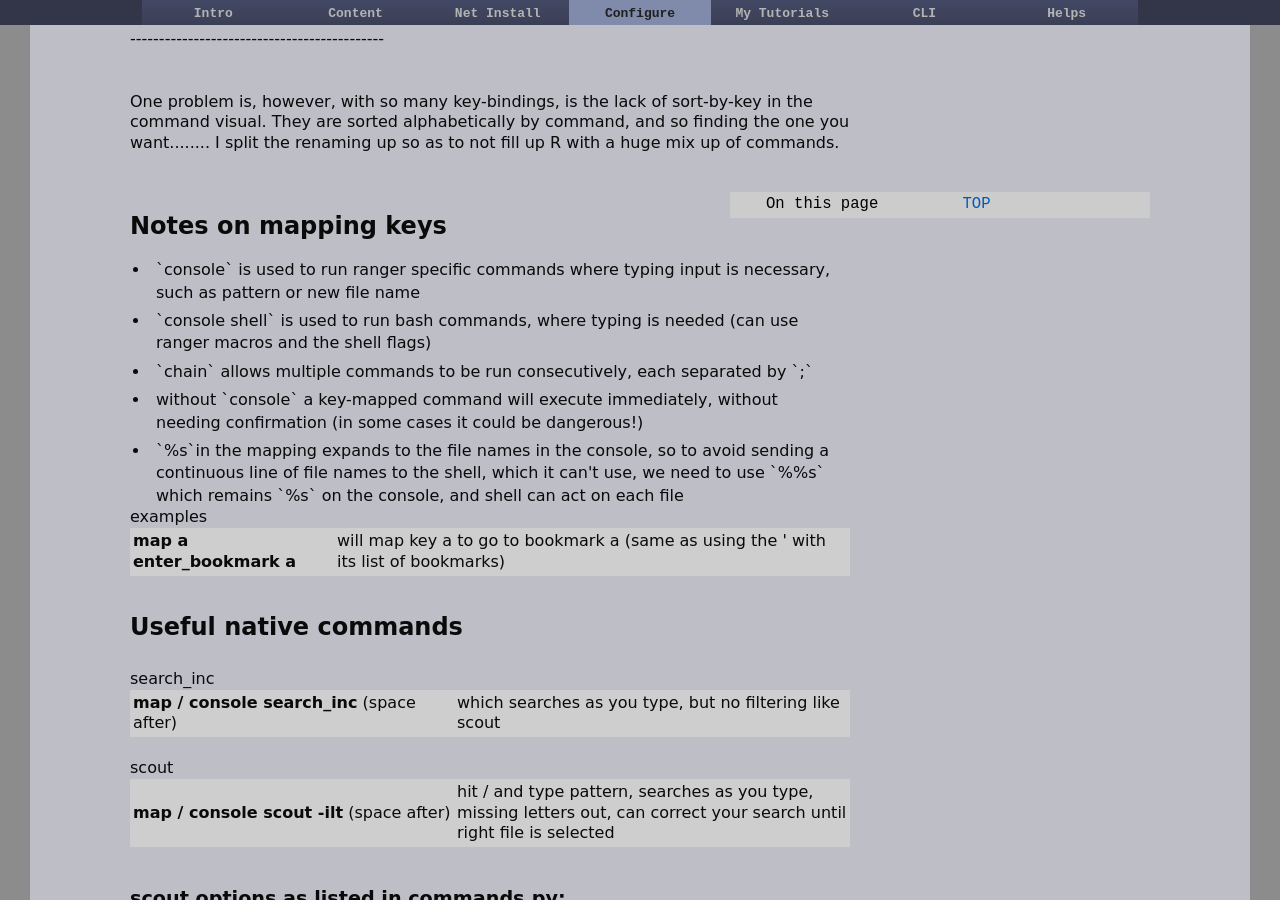
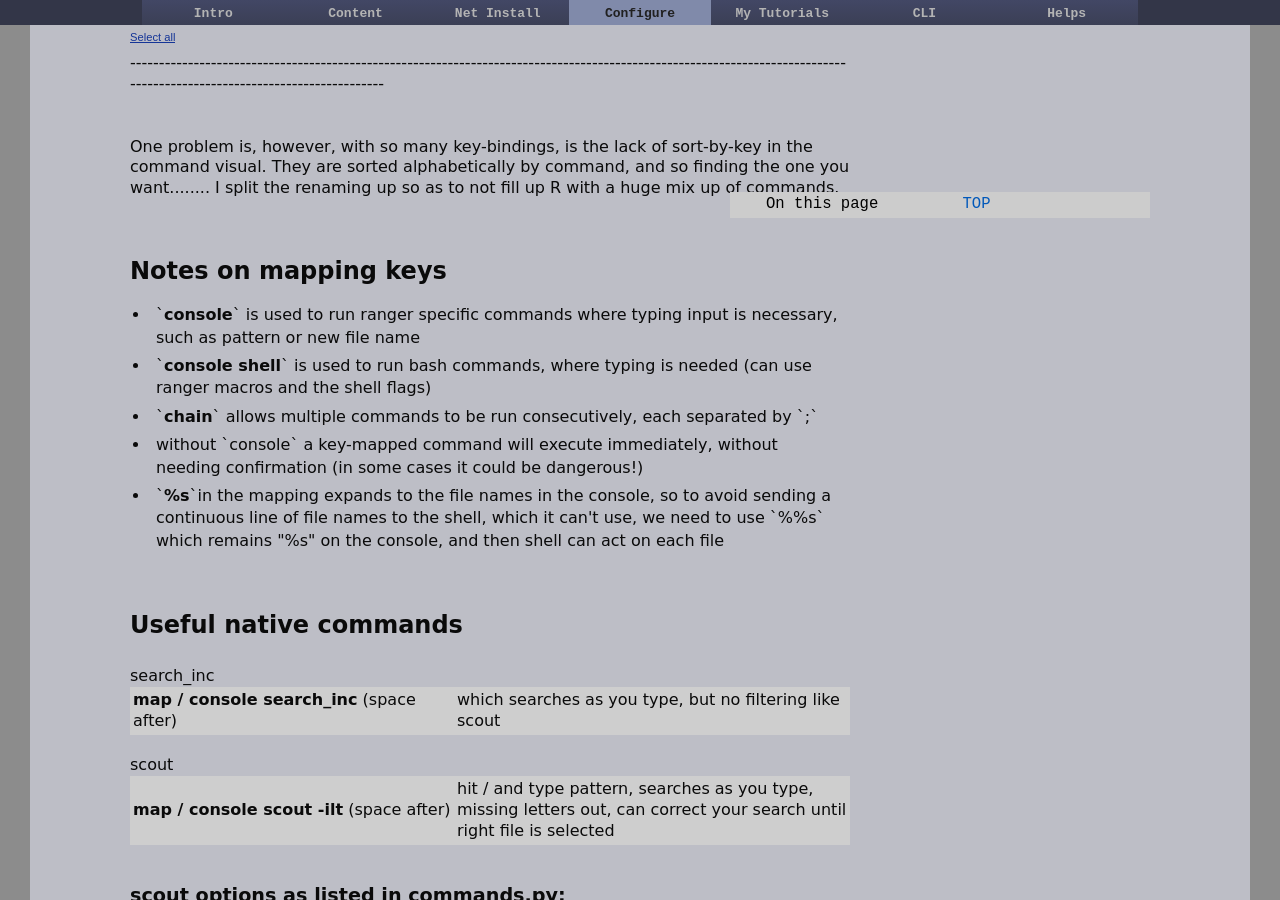
Before and after one commit to dquinton/debian-install, a Jekyll site: the page built from config/ranger.html, in a window 1280 px wide and 900 px high, scrolled down 18896 px. Built offline with Jekyll 4.4.1, drawn with Linux system fonts in a browser that asks for light colours; some of the changed text lies outside the part shown.

Commit message:
updating pages

```diff
--- a/config/ranger.html
+++ b/config/ranger.html
@@ -516,14 +516,15 @@
 
 <br><br>
 <h3 id="op" class="tag">map O to open files</h3>
-<form><textarea name="T" id="file" rows="9" cols="120">
+<form><textarea name="T" id="file" rows="10" cols="120">
 ##### open file ##########
 
 map Op    shell -f leafpad %f                #open with leafpad
 map Ow   shell -f libreoffice4.4 %s        #will open any open doc format file, or other compatible, with libre office (change version)
 map On  shell -f rxvt -e nano %f        #open file forked in nano
 map Ol  shell -f rxvt -e less %f         #open forked to view
-map Ot shell -f rxvt -cd %d              #open current dir in new terminal</textarea>
+map Ot shell -f rxvt -cd %d              #open current dir in new terminal
+map <F2> shell -f gnome-mplayer %s</textarea>
 &nbsp;<input type="button" class="submitLink" value="Select all" onClick="javascript:this.form.T.focus();this.form.T.select();">
 </form>
 
@@ -704,7 +705,7 @@
 
 <br><br>
 <h3 id="iso" class="tag">map comma-i for iso/dvd commands</h3>
-<form><textarea name="T" id="file" rows="9" cols="150">
+<form><textarea name="T" id="file" rows="10" cols="150">
 ##### iso/dvd ##########
 
 map ,i1 chain shell gksu 'mount -o loop -t iso9660 %f /mnt/mounted'; cd /mnt/mounted     #mount iso - mkdir /mnt/mounted first!!
@@ -902,7 +904,7 @@
 
 <br><br>
 <h3 id="mt" class="tag">map comma-m and comma-u for mounting/unmouning drives</h3>
-<form><textarea name="T" id="file" rows="18" cols="120">
+<form><textarea name="T" id="file" rows="19" cols="120">
 ##### mounting ##########
 
 map ,mm console shell -s pmount /dev/sdb1
@@ -1125,15 +1128,14 @@
 
 
 <h2 id="5" class="tag">Notes on mapping keys</h2>
-<div class="bullet"><ul><li> `console` is used to run ranger specific commands where typing input is necessary, such as pattern or new file name </li>
-<li>`console shell` is used to run bash commands, where typing is needed (can use ranger macros and the shell flags)</li>
-<li>`chain` allows multiple commands to be run consecutively, each separated by `;`</li>
+<div class="bullet"><ul><li> `<b>console</b>` is used to run ranger specific commands where typing input is necessary, such as pattern or new file name </li>
+<li>`<b>console shell</b>` is used to run bash commands, where typing is needed (can use ranger macros and the shell flags)</li>
+<li>`<b>chain</b>` allows multiple commands to be run consecutively, each separated by `;`</li>
 <li>without `console` a key-mapped command will execute immediately, without needing confirmation (in some cases it could be dangerous!)</li>
-<li>`%s`in the mapping expands to the file names in the console, so to avoid sending a continuous line of file names to the shell, which it can't use, we need to use `%%s`  which remains `%s` on the console, and shell can act on each file</li>
+<li>`<b>%s</b>`in the mapping expands to the file names in the console, so to avoid sending a continuous line of file names to the shell, which it can't use, we need to use `%%s`  which remains "%s" on the console, and then shell can act on each file</li>
 </ul></div>
-examples
-<table><tr><td width="200"><b>map a enter_bookmark a </b>  </td>                 <td>will map key a to go to bookmark a (same as using the ' with its list of bookmarks)</td></tr></table>
 
+<br>
 <br><br>
 
 
@@ -1179,14 +1181,18 @@
 <table><tr><td width="320"><b>map \[ travel</b> (space after)</td> <td>pretty much does `scout -efklt` -will navigate into the dir filtered when Enter is pressed, and the console is kept open to search for the next dir to enter</td></tr></table>
 <br><br>
 
+<span style="font-size: 20; ">enter_bookmark</span>
+<table><tr><td width="320"><b>map &#60;a-a> enter_bookmark a </b>  </td>                 <td>will map Alt-a to go to bookmark a (same as using the ' with its list of bookmarks but more permanent)</td></tr></table>
 
+<br><br><br>
 
 <h3>find tagged files</h3>
-<div class="bullet"><ul><li> quickly go to tagged files in dir with `ct` and `n`</li>
+<div class="bullet"><ul><li> quickly go to tagged files in dir with <b>ct</b> and <b>n</b></li>
 <li>use the %t macro to execute a command on all tagged files in dir</li>
-<li>show the tagged file with, e.g.</li>
+<li>show the "tagged" file with, e.g.</li>
 </ul></div>
-<table> <tr> <td width="60">map f"console shell less ~/.config/ranger/tagged</td></tr></table>
+<br>
+<table> <tr> <td >map f" shell -p less ~/.config/ranger/tagged</td></tr></table>
 
 <br><br>
 <h3>set nano as editor</h3>
```
Also changed, not shown: other parts of config/ranger.html (+4 -2 lines), 1 other file.
